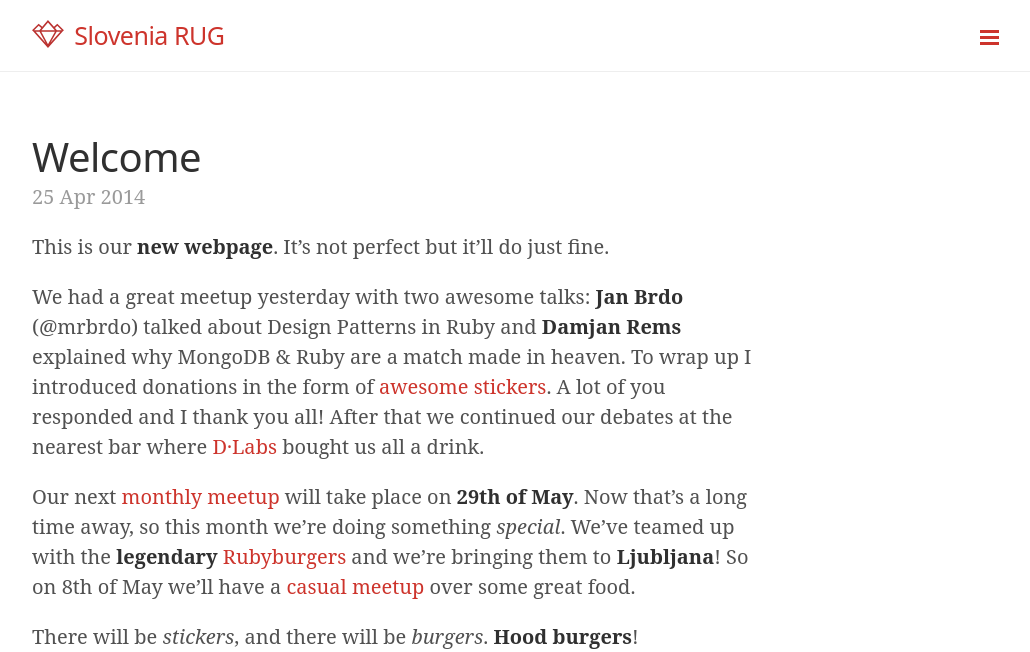
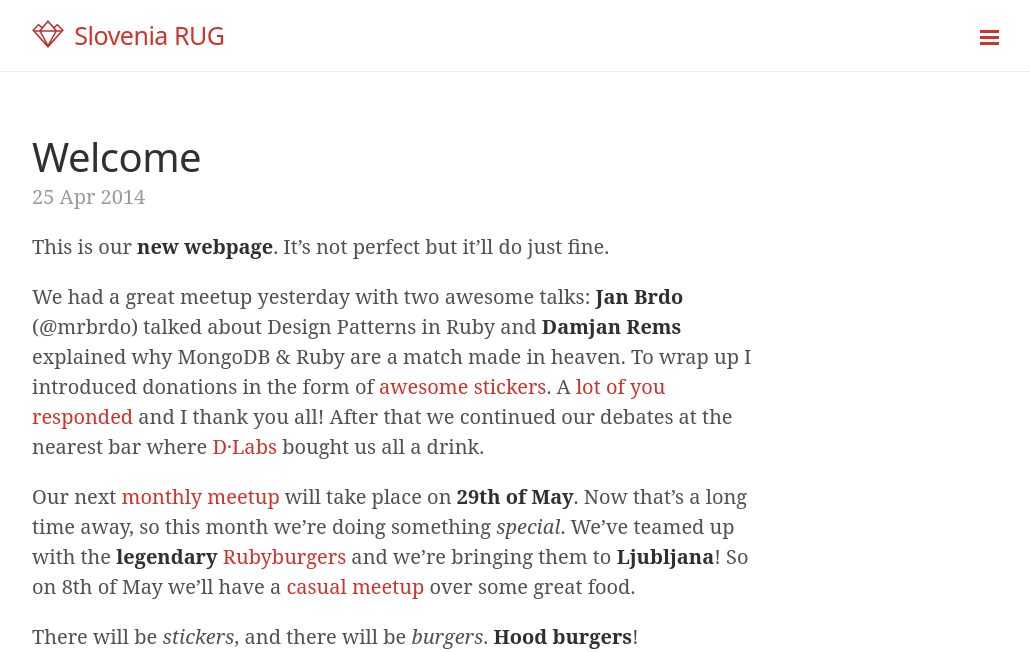
Before and after one commit to RubySlovenia/RubySlovenia.github.io, a Jekyll site: the page built from _posts/2014-04-25-welcome.md, in a window 1280 px wide, cut to the strip 0-652 px from the top of the page. Shown: the whole strip, without its empty margins (248-1278 px from the left). Built offline with Jekyll 4.4.1, drawn with Linux system fonts in a browser that asks for light colours; emoji names are drawn with the system emoji font; some of the changed lines change nothing that is shown.

Commit message:
Update 2014-04-25-welcome.md

```diff
--- a/_posts/2014-04-25-welcome.md
+++ b/_posts/2014-04-25-welcome.md
@@ -5,7 +5,7 @@
 
 This is our **new webpage**. It's not perfect but it'll do just fine.
 
-We had a great meetup yesterday with two awesome talks: **Jan Brdo** (@mrbrdo) talked about Design Patterns in Ruby and **Damjan Rems** explained why MongoDB & Ruby are a match made in heaven. To wrap up I introduced donations in the form of [awesome stickers](/stickers). A lot of you responded and I thank you all! After that we continued our debates at the nearest bar where [D·Labs](http://dlabs.si/) bought us all a drink.
+We had a great meetup yesterday with two awesome talks: **Jan Brdo** (@mrbrdo) talked about Design Patterns in Ruby and **Damjan Rems** explained why MongoDB & Ruby are a match made in heaven. To wrap up I introduced donations in the form of [awesome stickers](/stickers). A [lot of you responded](http://www.rug.si/stickers/#donations-so-far-by-the-fine-folks-of-our-community) and I thank you all! After that we continued our debates at the nearest bar where [D·Labs](http://dlabs.si/) bought us all a drink.
 
 Our next [monthly meetup](http://www.meetup.com/Ruby-Slovenia/events/179236172/) will take place on **29th of May**. Now that's a long time away, so this month we're doing something *special*. We've teamed up with the **legendary** [Rubyburgers](http://rubyburgers.co/) and we're bringing them to **Ljubljana**! So on 8th of May we'll have a [casual meetup](http://www.meetup.com/Ruby-Slovenia/events/179183292/) over some great food.
 
```
